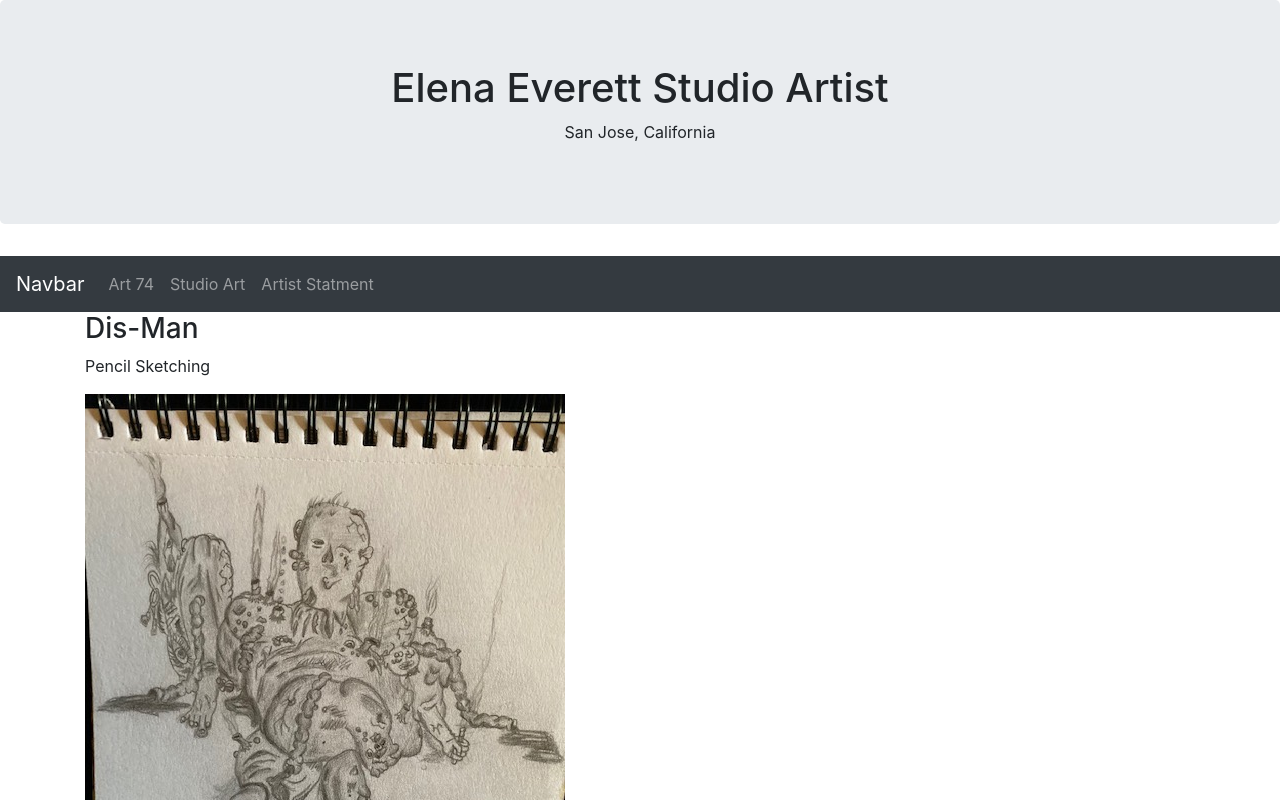
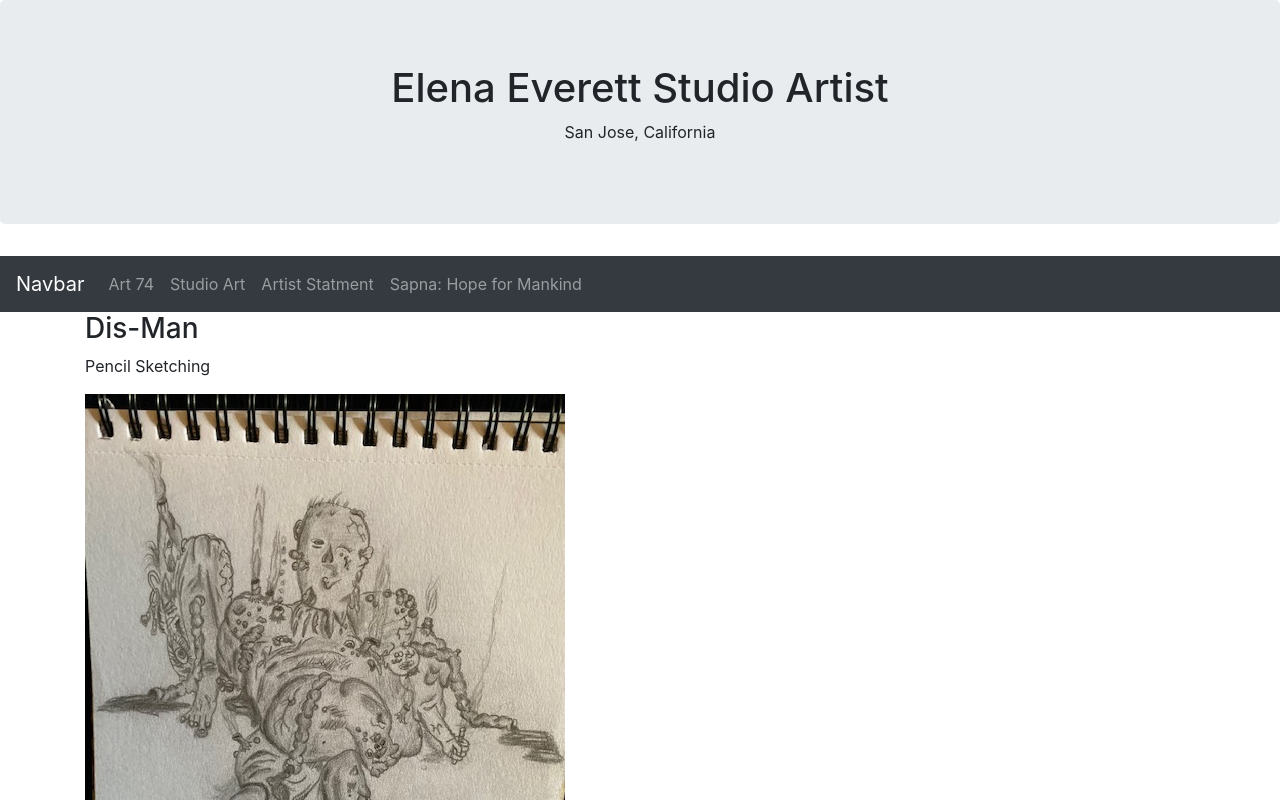
Before and after one commit to Mermaid3/Mermaid3.github.io, a plain HTML site: page studio.html in a window 1280 px wide. Shown: the top 800 px of the page. Drawn offline with nearby package versions, Linux system fonts and the light colour scheme.

Commit message:
Update studio.html

```diff
--- a/studio.html
+++ b/studio.html
@@ -32,6 +32,9 @@
       </li>
       <li class="nav-item">
         <a class="nav-link" href="statement.html">Artist Statment</a>
+      </li>
+      <li class="nav-item">
+        <a class="nav-link" href="sapna.html">Sapna: Hope for Mankind</a>
       </li>
     </ul>
   </div>
```
